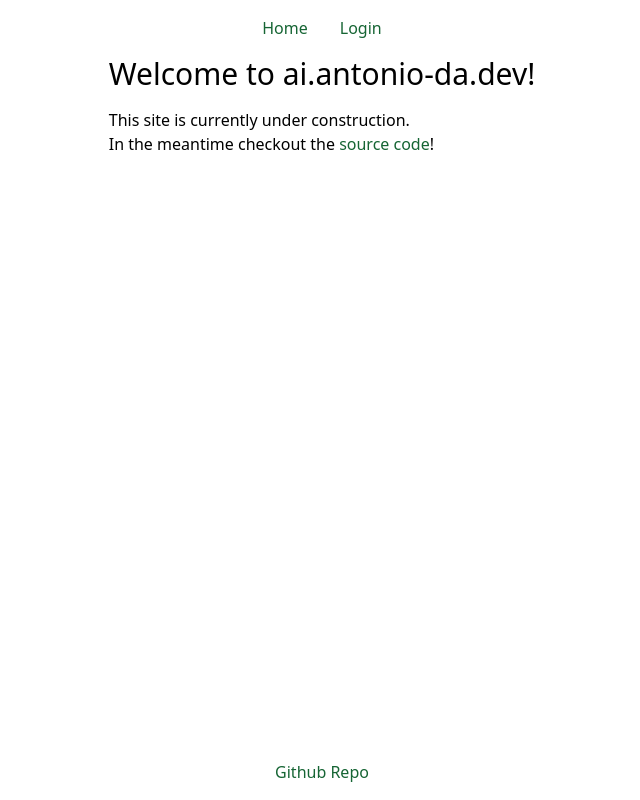
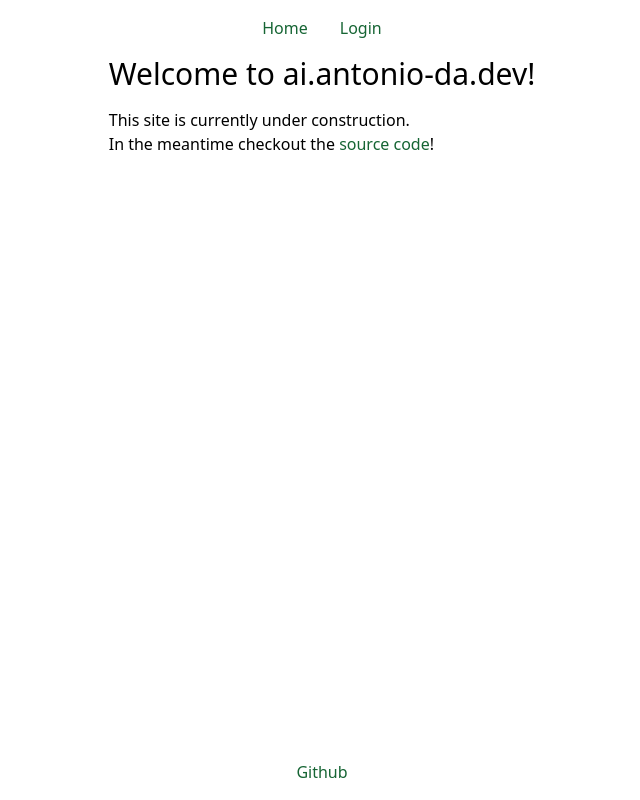
Before and after one commit to AntonioDell/ai.antonio-da.dev, a Nuxt app: page / in a window 1280 px wide. Shown: the whole page, without its empty margins (318-958 px from the left). Built offline with nearby package versions, Linux system fonts and the light colour scheme.

Commit message:
👷 build: Trigger new vercel deployment

```diff
--- a/layouts/default.vue
+++ b/layouts/default.vue
@@ -9,7 +9,7 @@
       <NuxtLink
         href="https://github.com/AntonioDell/ai.antonio-da.dev"
         target="_blank"
-        >Github Repo</NuxtLink
+        >Github</NuxtLink
       >
     </div>
   </div>
```
